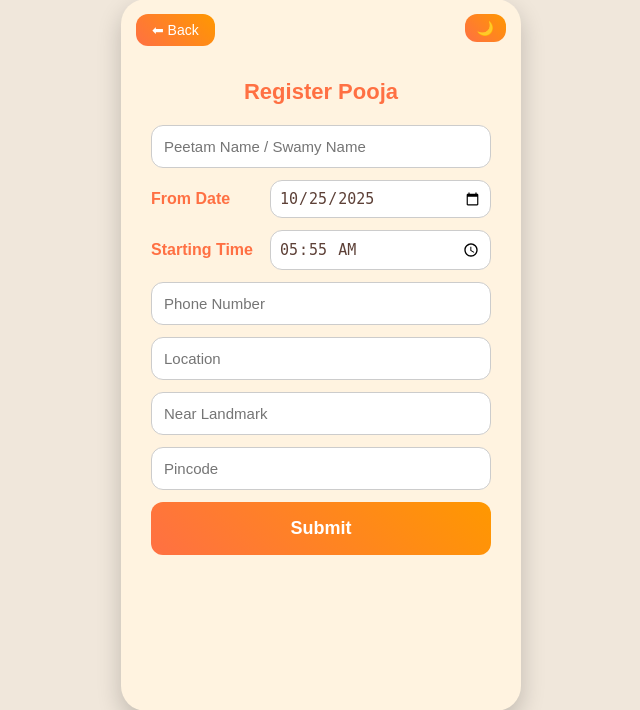
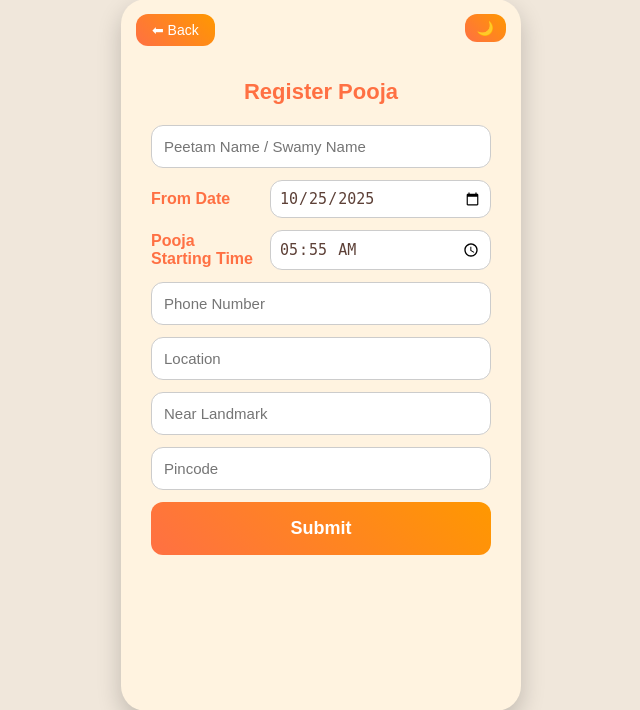
Before and after one commit to prasad6304868805/annadhana-prabhu, a Flask app: page /add_pooja in a window 1280 px wide. Shown: the part 45-755 px from the top of the page, without its empty margins (319-959 px from the left). Run offline with Flask 3, Linux system fonts and the light colour scheme.

Commit message:
Updated add_pooja.html

```diff
--- a/templates/add_pooja.html
+++ b/templates/add_pooja.html
@@ -177,7 +177,7 @@ button.submit-btn:hover {
     </div>
 
     <div class="date-time-row">
-      <label for="pooja_time">Starting Time</label>
+      <label for="pooja_time">Pooja Starting Time</label>
       <input type="time" name="pooja_time" id="pooja_time" required>
     </div>
 
```
